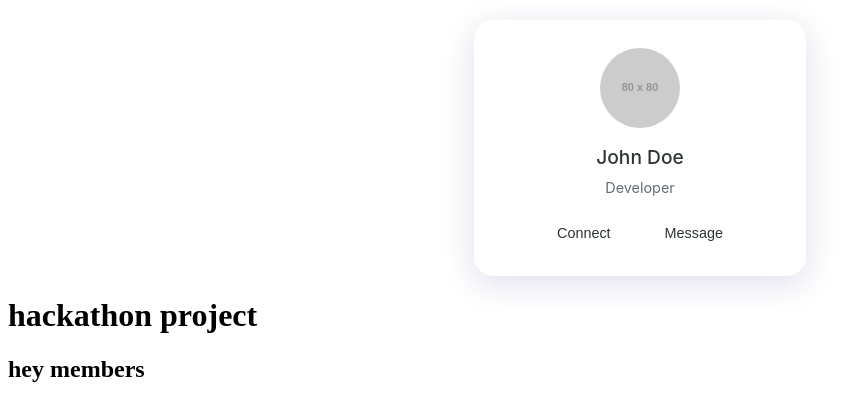
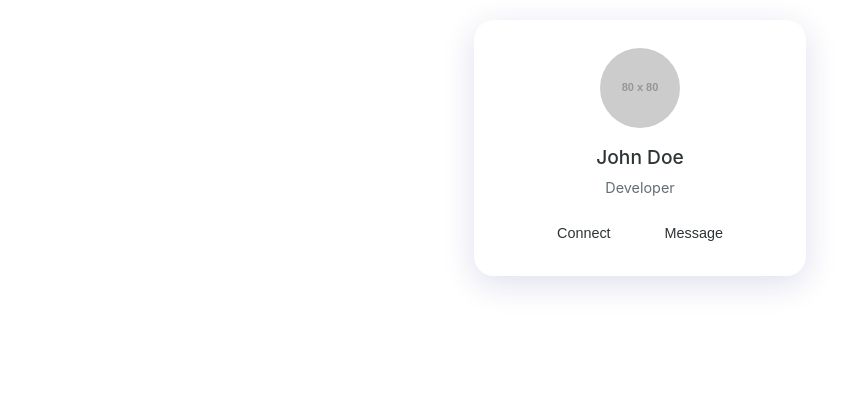
Before and after one commit to vi5halsingh/Hackathon, a plain HTML site: page index.html in a window 1280 px wide. Shown: the whole page, without its empty margins (0-865 px from the left). Drawn offline with Linux system fonts and the light colour scheme; placeholder pictures from the web are drawn by us.

Commit message:
remove unnecessary things

```diff
--- a/index.html
+++ b/index.html
@@ -74,8 +74,6 @@
         </button>
     </div>
 </div>
-    <h1>hackathon project</h1>
-    <h2>hey members</h2>
     <script src="script.js"></script>
 </body>
 </html>
```
